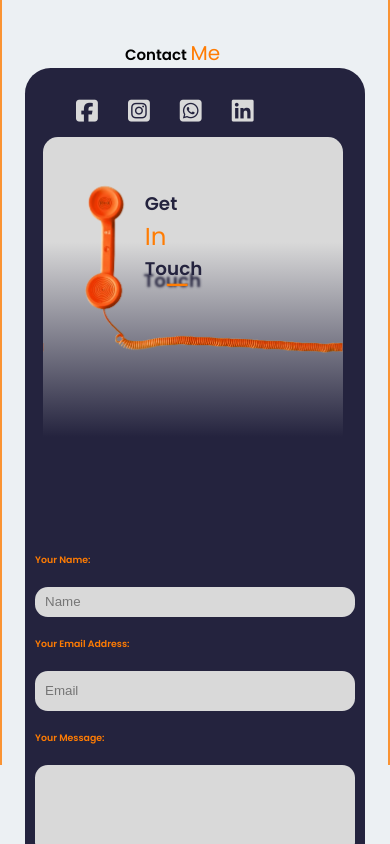
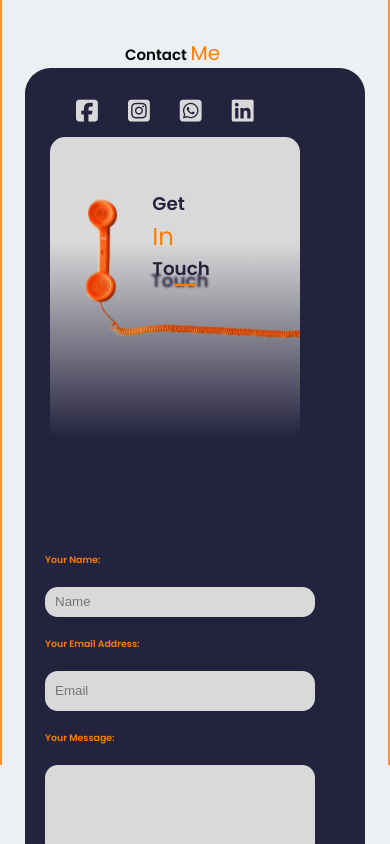
Before and after one commit to ChumaMqeke/app, a React (Create React App) app: page / in a window 390 px wide. Shown: the part 7140-7984 px from the top of the page. Built offline with nearby package versions, Linux system fonts and the light colour scheme; a small style sheet from the web is missing.

Commit message:
Updating card slides

```diff
--- a/src/Container/Contacts/Contacts.css
+++ b/src/Container/Contacts/Contacts.css
@@ -252,13 +252,13 @@
 
 .contacts-picture {
   height: 300px;
-  width: 300px;
-  margin-left: -32px;
+  width: 250px;
+  margin-left: -25px;
 }
 
 .recaptcha-container {
   padding: 10px;
-  margin-left: -45px;
+  margin-left: -60px;
 }
 
 .text-style {
@@ -281,21 +281,21 @@
 
 .your-name input {
 
-  width: 320px;
-  margin-left: -45px;
+  width: 270px;
+  margin-left: -35px;
 }
 .your-email input {
 
-  width: 320px;
-  margin-left: -45px;
+  width: 270px;
+  margin-left: -35px;
 }
 
 .your-message textarea {
-  width: 320px;
-  margin-left: -45px;
+  width: 270px;
+  margin-left: -35px;
 }
 
 #form-text {
-  margin-left: -45px;
+  margin-left: -35px;
 }
 }
--- a/src/Container/Projects/Button.js
+++ b/src/Container/Projects/Button.js
@@ -1,7 +1,19 @@
+// Button.js
+
 import Styles from "./Button.module.css";
+import React from "react";
 
-function Button({ text }) {
-  return <button className={Styles.btn}>{text}</button>;
+function Button({ text, link }) {
+  const handleClick = () => {
+    // Open the link in a new tab/window when the button is clicked
+    window.open(link, '_blank');
+  };
+
+  return (
+    <button className={Styles.btn} onClick={handleClick}>
+      {text}
+    </button>
+  );
 }
 
 export default Button;
--- a/src/Container/Projects/Card.js
+++ b/src/Container/Projects/Card.js
@@ -3,7 +3,7 @@ import React, { useState } from "react";
 import { useSpring, animated } from "react-spring";
 import Button from "./Button";
 
-function Card({ imagen }) {
+function Card({ imagen, title, description, demoLink, githubLink }) {
   const [show, setShown] = useState(false);
 
   const props3 = useSpring({
@@ -13,6 +13,7 @@ function Card({ imagen }) {
       ? "0 20px 25px rgb(0 0 0 / 25%)"
       : "0 2px 10px rgb(0 0 0 / 8%)"
   });
+
   return (
     <animated.div
       className={Styles.card}
@@ -21,13 +22,11 @@ function Card({ imagen }) {
       onMouseLeave={() => setShown(false)}
     >
       <img src={imagen} alt="" />
-      <h2>Project</h2>
-      <p>
-
-      </p>
+      <h2>{title}</h2>
+      <p>{description}</p>
       <div className={Styles.btnn}>
-        <Button text="Demo" />
-        <Button text="GitHub" />
+        <Button text="Demo" link={demoLink} />
+        <Button text="GitHub" link={githubLink} />
       </div>
     </animated.div>
   );
--- a/src/Container/Projects/Card.module.css
+++ b/src/Container/Projects/Card.module.css
@@ -8,6 +8,7 @@
     height: fit-content;
     padding: 0 2rem 2rem 2rem;
     border-radius: 10px;
+
   }
 
   .card img {
--- a/src/Container/Projects/Projects.js
+++ b/src/Container/Projects/Projects.js
@@ -11,31 +11,40 @@ import Carousel from "./Carousel";
 export default function Projects() {
 
   let cards = [
-    // {
-    //   key: uuidv4(),
-    //   content: (
-    //     <Card imagen={projectsProfile} />
-    //   )
-    // },
     {
       key: uuidv4(),
       content: (
-        <Card imagen={Portfolio} />
+        <Card
+          imagen={Portfolio}
+          title="Portfolio Project"
+          description="This is a description for the Portfolio project."
+          demoLink="https://chuma-mqeke.netlify.app/"
+          githubLink="https://github.com/ChumaMqeke/My-Personal-Portfolio-"
+        />
       )
     },
     {
       key: uuidv4(),
       content: (
-        <Card imagen={Project2} />
+        <Card
+          imagen={Project2}
+          title="Project 2"
+          description="This is a description for Project 2."
+          demoLink="https://project2-demo.com"
+          githubLink="https://github.com/project2"
+        />
       )
     },
     {
       key: uuidv4(),
       content: (
-        <div>
-      <p>This is some additional text.</p>
-      <Card imagen={Project1} />
-    </div>
+        <Card
+          imagen={Project1}
+          title="Project 1"
+          description="This is a description for Project 1."
+          demoLink="https://project1-demo.com"
+          githubLink="https://github.com/project1"
+        />
       )
     }
   ];
@@ -47,12 +56,10 @@ export default function Projects() {
         <h4>My Works</h4>
         <h1>Projects</h1>
       </div>
+
       <div className='projects-page' >
-
         <div className='projects-container'>
-
           <div className='projects-slide'>
-
             <div className="">
               <Carousel
                 cards={cards}
@@ -63,11 +70,8 @@ export default function Projects() {
                 showArrows={false}
               />
             </div>
-
-
           </div>
         </div>
-
         <div className='my-picture'>
           <img className='my-side-picture' src={projectsProfile} alt='projects profile picture'></img>
         </div>
```
Lines whose indentation alone changed are shown as unchanged.
